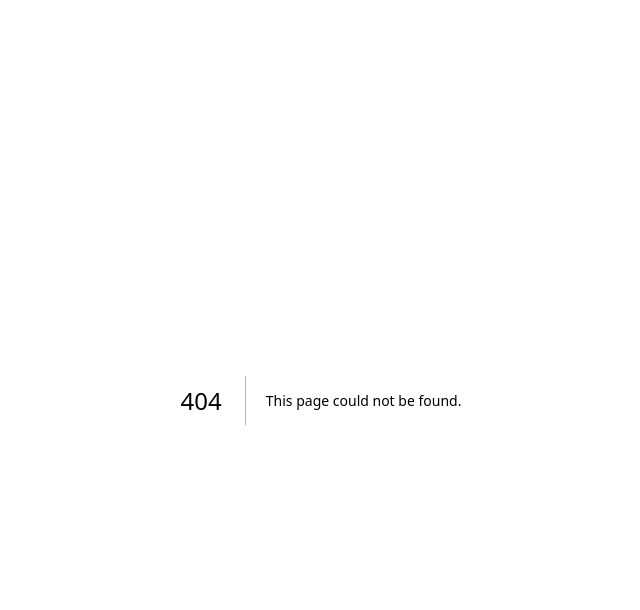
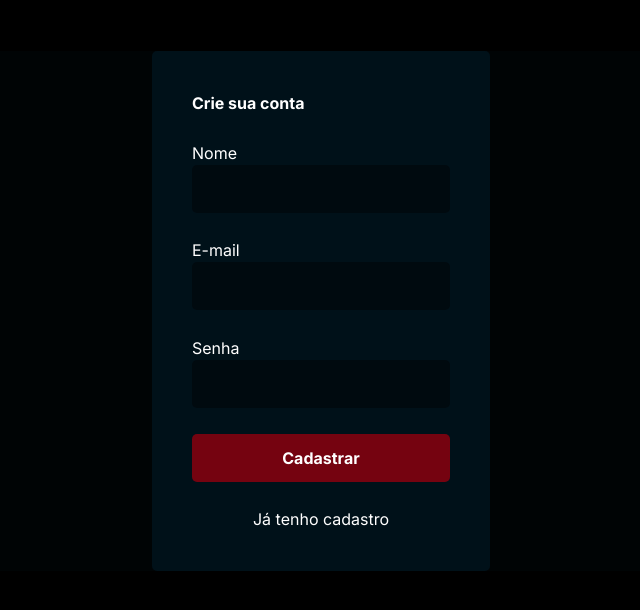
Before and after one commit to will4raujo/app-transacoes, a Next.js app in the folder frontend-teste-fastpay/: page /register in a window 1280 px wide. Before the commit this address had no page. Shown: the top 610 px of the page, without its empty margins (319-959 px from the left). Built offline with nearby package versions, Linux system fonts and the light colour scheme.

Commit message:
feat: singUp page
* adding global styles
* creating colors in tailwind.config
* create HTML structure and style on registration page
* adjusted title and description in layout.tsx

```diff
--- a/frontend-teste-fastpay/src/app/globals.css
+++ b/frontend-teste-fastpay/src/app/globals.css
@@ -1,3 +1,14 @@
 @tailwind base;
 @tailwind components;
 @tailwind utilities;
+
+* {
+  box-sizing: border-box;
+  padding: 0;
+  margin: 0;
+}
+
+body {
+  background-color: #000;
+  color: #fff;
+}
--- a/frontend-teste-fastpay/src/app/layout.tsx
+++ b/frontend-teste-fastpay/src/app/layout.tsx
@@ -5,8 +5,8 @@ import "./globals.css";
 const inter = Inter({ subsets: ["latin"] });
 
 export const metadata: Metadata = {
-  title: "Create Next App",
-  description: "Generated by create next app",
+  title: "Teste Willian Araujo",
+  description: "Teste para vaga de desenvolvedor fullstack na Fastpay",
 };
 
 export default function RootLayout({
--- /dev/null
+++ b/frontend-teste-fastpay/src/app/register/page.tsx
@@ -0,0 +1,29 @@
+import { FiUser, FiMail, FiLock } from 'react-icons/fi';
+import './styles.css';
+
+export default function Register () {
+  return (
+    <div className="content">
+      <div>
+        <form>
+          <legend>Crie sua conta</legend>
+          <div className="input-wrapper">
+            <label htmlFor="name">Nome</label>
+            <input type="text" id="name" />
+          </div>
+          <div className="input-wrapper">
+            <label htmlFor="email">E-mail</label>
+            <input type="email" id="email" />
+          </div>
+          <div className="input-wrapper">
+            <label htmlFor="password">Senha</label>
+            <input type="password" id="password" />
+          </div>
+          <button type="submit">Cadastrar</button>
+
+          <a>Já tenho cadastro</a>
+        </form>
+      </div>
+    </div>
+  );
+}
--- /dev/null
+++ b/frontend-teste-fastpay/src/app/register/styles.css
@@ -0,0 +1,48 @@
+.content {
+  @apply w-full h-full;
+  @apply flex flex-col items-center justify-center;
+  @apply gap-[3.2rem];
+  @apply my-[3.2rem];
+  @apply bg-dark_100;
+
+  form {
+    @apply w-full p-10;
+    @apply flex flex-col items-start justify-center;
+    @apply gap-[1.6rem];
+
+    @apply bg-dark_200;
+    @apply rounded-[5px];
+
+    legend {
+      @apply font-bold text-light_100;
+    }
+
+    .input-wrapper {
+      @apply w-full;
+      @apply flex flex-col items-start justify-center;
+
+      label {
+        @apply text-light_100;
+      }
+
+      input {
+        @apply w-full p-3;
+        @apply bg-dark_300 text-light_100;
+        @apply rounded-[5px];
+      }
+    }
+
+    button {
+      @apply w-full p-3;
+      @apply font-bold;
+      @apply rounded-[5px];
+
+      @apply bg-tomato_100 text-light_100;
+    }
+
+    > a {
+      @apply self-center;
+    }
+  }
+
+}
--- a/frontend-teste-fastpay/tailwind.config.ts
+++ b/frontend-teste-fastpay/tailwind.config.ts
@@ -6,7 +6,16 @@ const config: Config = {
     "./src/components/**/*.{js,ts,jsx,tsx,mdx}",
     "./src/app/**/*.{js,ts,jsx,tsx,mdx}",
   ],
-  theme: {},
+  theme: {
+    colors: {
+      dark_100: '#000405',
+      dark_200: '#001119',
+      dark_300: '#000A0F',
+      light_100: '#FFFFFF',
+      light_200: '#C4C4CC',
+      tomato_100: '#750310'
+      }
+  },
   plugins: [],
 };
 export default config;
```
